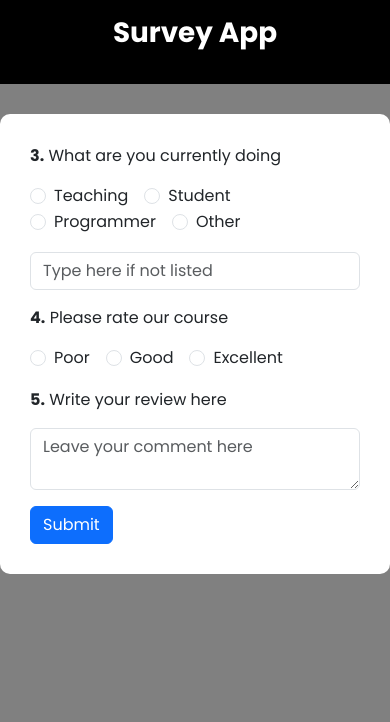
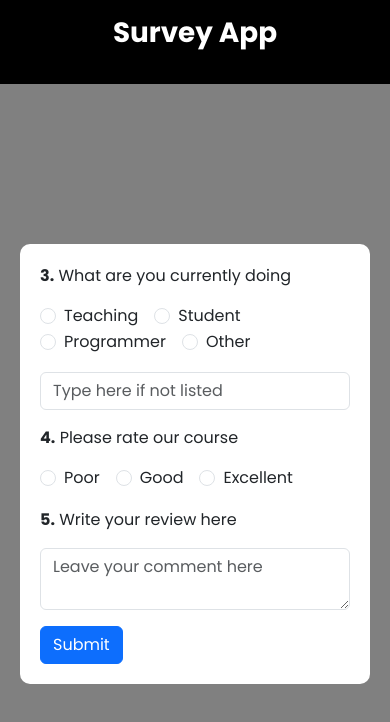
Before and after one commit to Hassan341-del/Survey--App, a React (Create React App) app: page / in a window 390 px wide. Both pictures are taken after typing "Sample", "name@example.com" into the empty fields and a click on the button "Start". Shown: the top 722 px of the page. Built offline with nearby package versions, Linux system fonts and the light colour scheme.

Commit message:
Question.css

```diff
--- a/src/Components/Question.css
+++ b/src/Components/Question.css
@@ -2,7 +2,7 @@
     display: flex;
     align-items: center;
     justify-content: center;
-    margin-top: 30px;
+    height: 90vh;
 }
 .fields {
     background-color: white;
@@ -19,7 +19,11 @@
     margin: 1rem 0;
 }
 @media (min-width: 320px) and (max-width: 767px) {
+    .questions {
+        margin: 0 20px;
+    }
     .fields {
         width: 100%;
+        padding: 20px;
     }
 }
```
